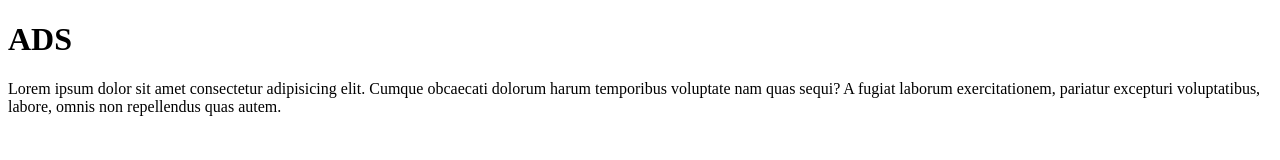
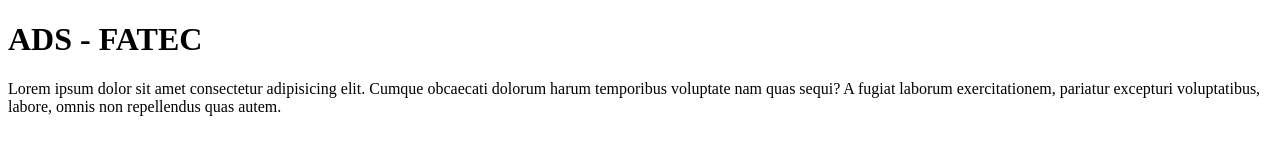
Before and after one commit to dionisioR/ADS, a plain HTML site: page index.html in a window 1280 px wide. Drawn offline with Linux system fonts and the light colour scheme.

Commit message:
dasas
asasa

```diff
--- a/index.html
+++ b/index.html
@@ -6,7 +6,7 @@
     <title>Document</title>
 </head>
 <body>
-    <h1>ADS</h1>
+    <h1>ADS - FATEC</h1>
     <p>
         Lorem ipsum dolor sit amet consectetur adipisicing elit. Cumque obcaecati dolorum harum temporibus voluptate nam quas sequi? A fugiat laborum exercitationem, pariatur excepturi voluptatibus, labore, omnis non repellendus quas autem.
     </p>
```
